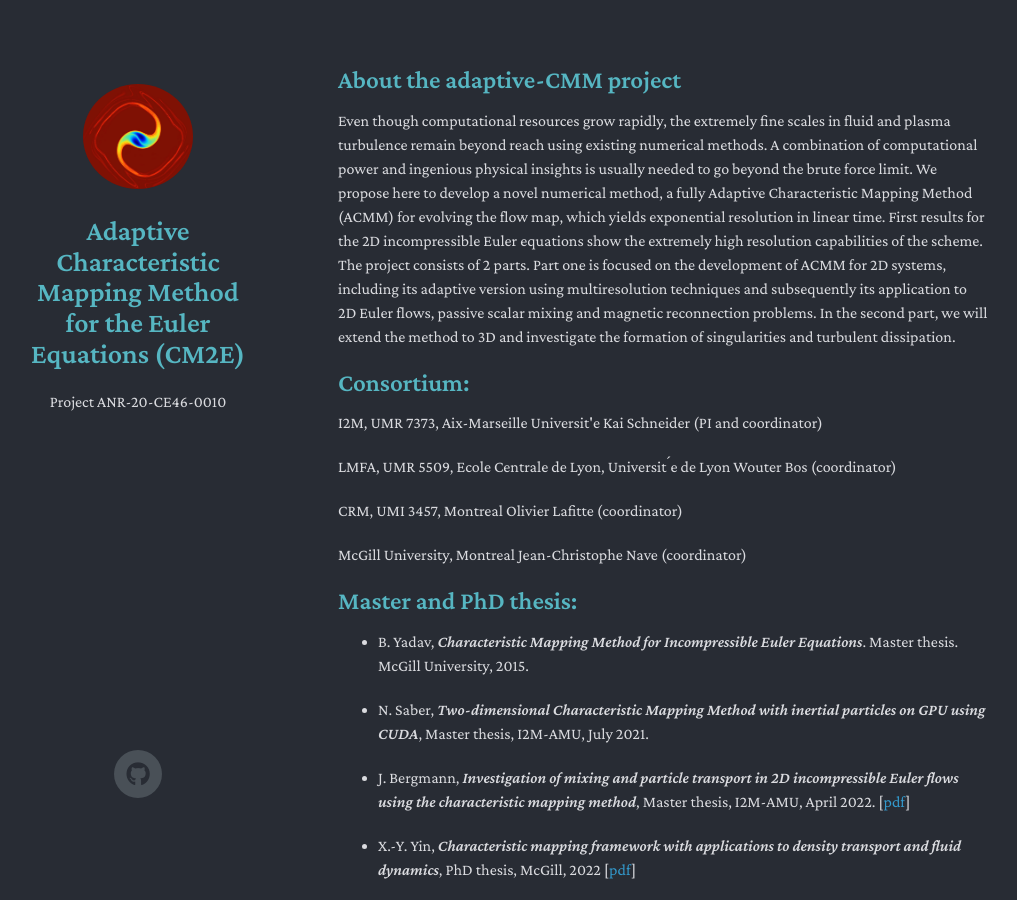
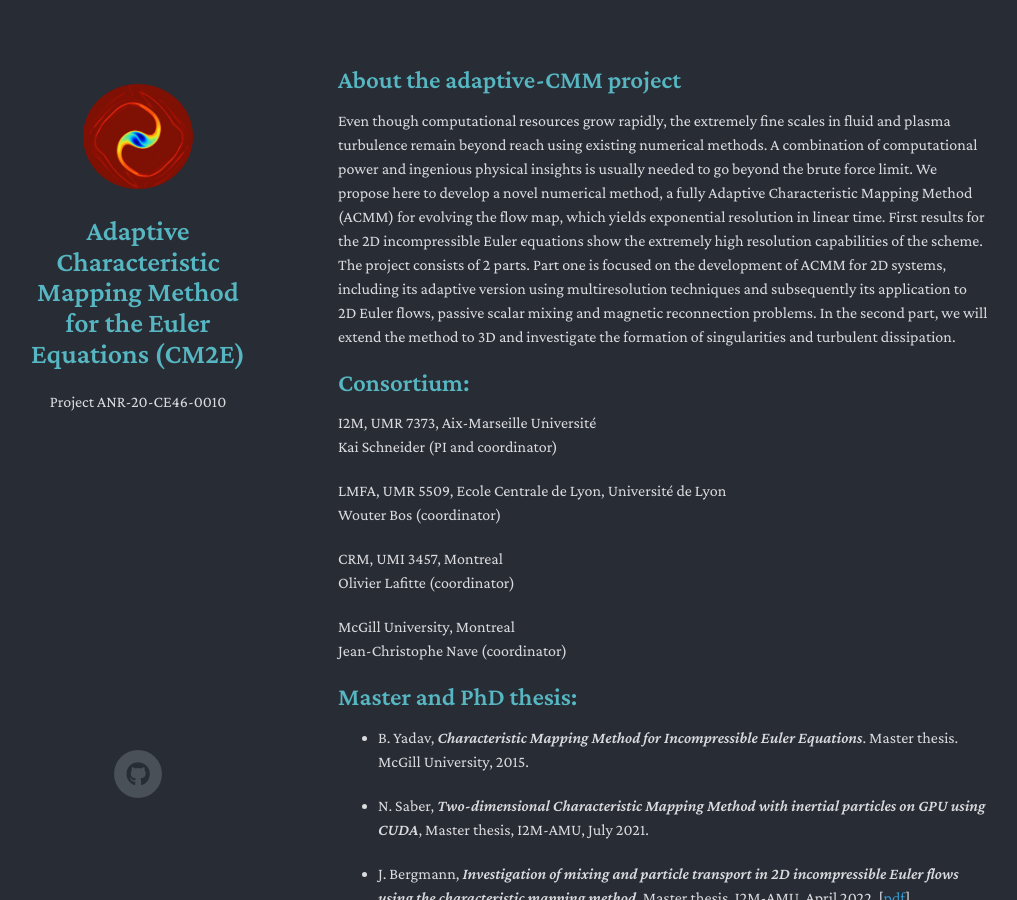
Before and after one commit to CharacteristicMappingMethod/CMM.github.io, a Jekyll site: the page built from index.markdown, in a window 1280 px wide and 900 px high. Shown: the whole window, without its empty margins (132-1149 px from the left). Built offline with Jekyll 4.4.1, drawn with Linux system fonts in a browser that asks for light colours; nearby versions of some CDN libraries; a style sheet for code colours, icons or effects is not loaded.

Commit message:
correction

```diff
--- a/index.markdown
+++ b/index.markdown
@@ -7,16 +7,20 @@ Even though computational resources grow rapidly, the extremely fine scales in f
 
 ## Consortium:
 
-I2M, UMR 7373, Aix-Marseille Universit\'e
+I2M, UMR 7373, Aix-Marseille Université
+<br>
 Kai Schneider (PI and coordinator)
 
-LMFA, UMR 5509, Ecole Centrale de Lyon, Universit ́e de Lyon
+LMFA, UMR 5509, Ecole Centrale de Lyon, Université de Lyon
+<br>
 Wouter Bos (coordinator)
 
 CRM, UMI 3457, Montreal
+<br>
 Olivier Lafitte (coordinator)
 
 McGill University, Montreal
+<br>
 Jean-Christophe Nave (coordinator)
 
 ## Master and PhD thesis:
```
